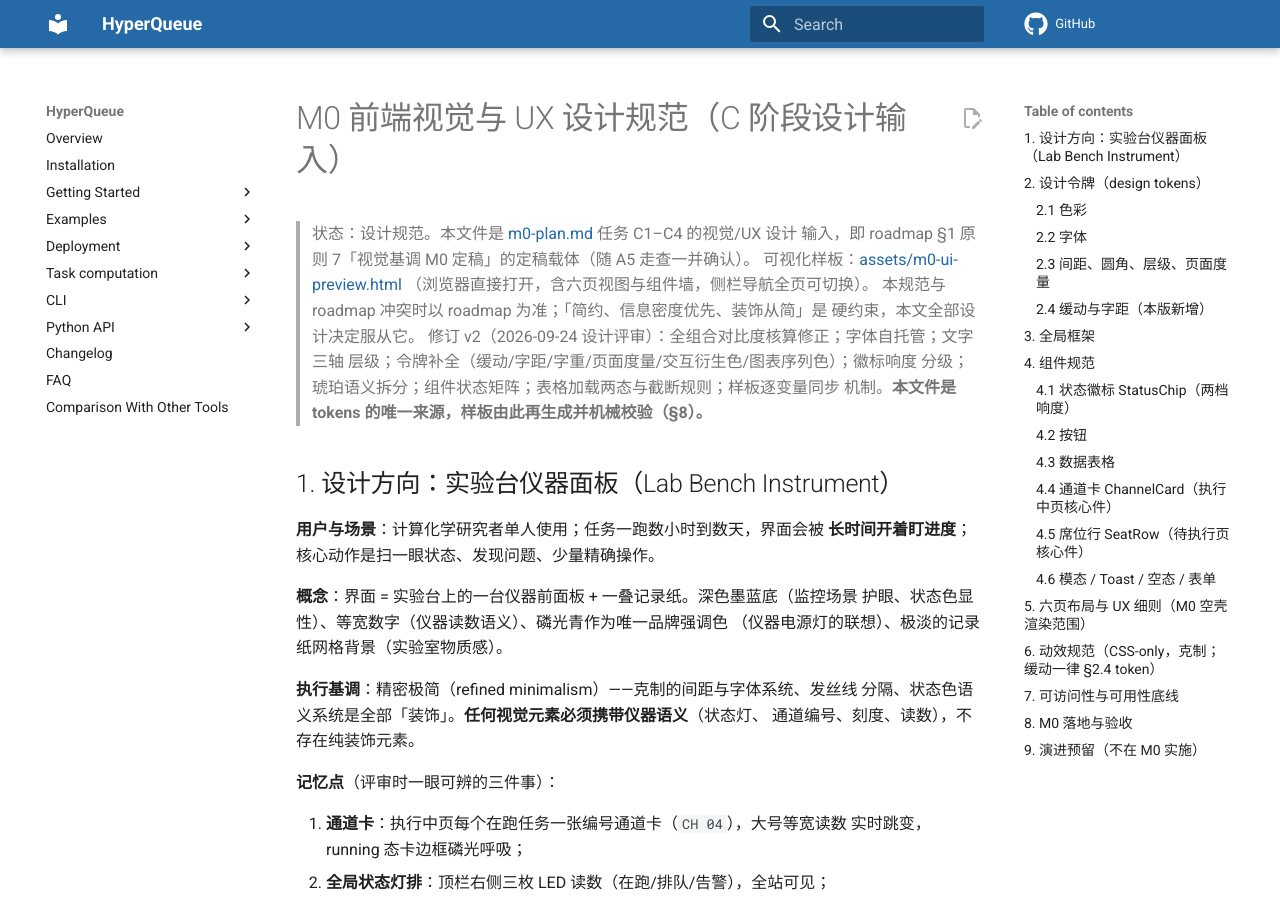
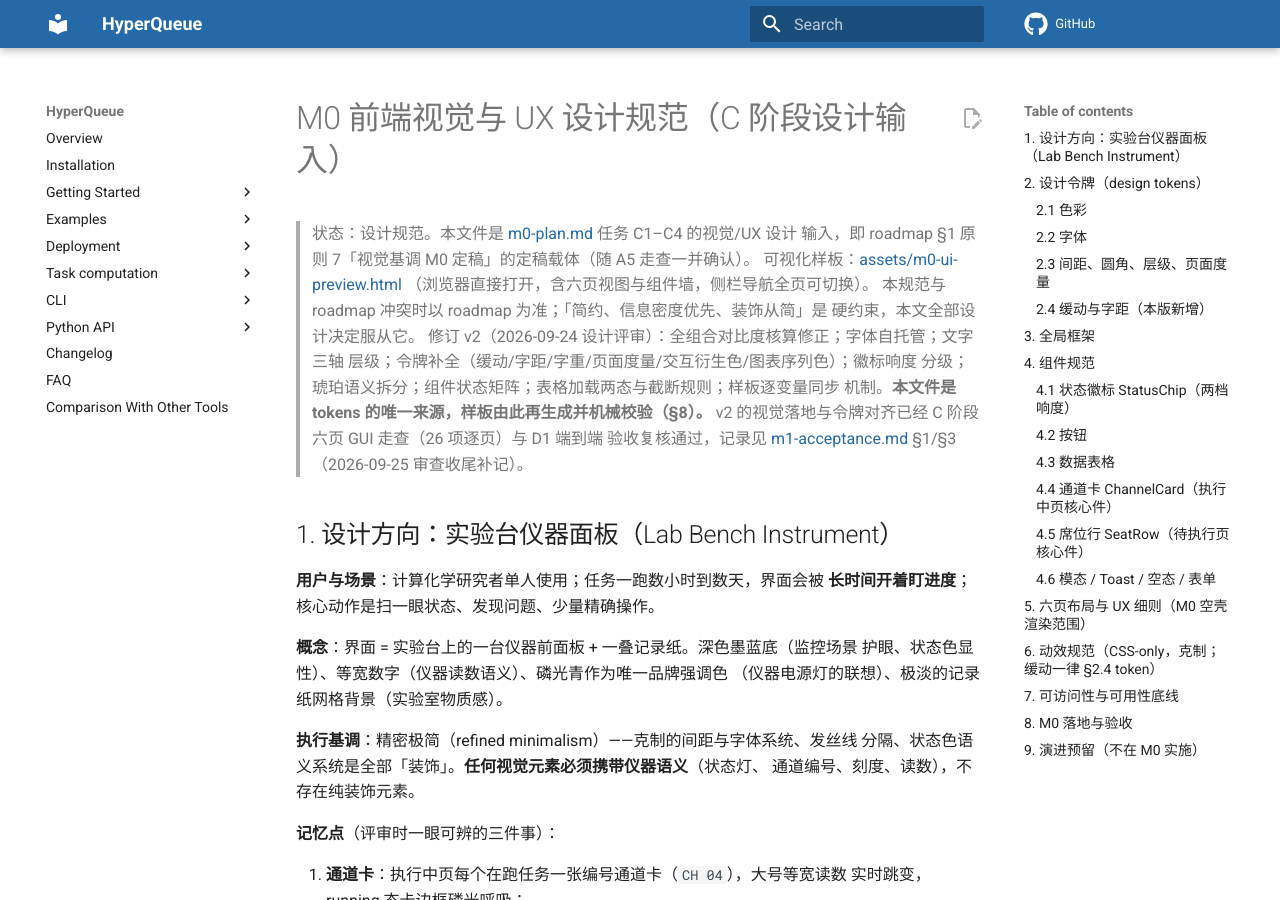
Before and after one commit to baizhancaiji/gauforge, an MkDocs documentation site: the page built from docs/plans/m0-frontend-design.md, in a window 1280 px wide and 900 px high. Built offline with MkDocs 1.6.1 and Material for MkDocs 9.7.7, drawn with Linux system fonts in a browser that asks for light colours; comment, search, counter and statistics services are not loaded; the version menu is left out.

Commit message:
docs(plans): 补记设计规范 v2 评审与走查验收留痕
- v2 修订此前仅以提交说明留痕（审查发现：无用户可查的评审记录），
  补记其视觉落地经 C 阶段六页 GUI 走查与 D1 端到端验收复核，
  引用 m1-acceptance.md §1/§3 记录

```diff
--- a/docs/plans/m0-frontend-design.md
+++ b/docs/plans/m0-frontend-design.md
@@ -10,6 +10,9 @@
 > 层级；令牌补全（缓动/字距/字重/页面度量/交互衍生色/图表序列色）；徽标响度
 > 分级；琥珀语义拆分；组件状态矩阵；表格加载两态与截断规则；样板逐变量同步
 > 机制。**本文件是 tokens 的唯一来源，样板由此再生成并机械校验（§8）。**
+> v2 的视觉落地与令牌对齐已经 C 阶段六页 GUI 走查（26 项逐页）与 D1 端到端
+> 验收复核通过，记录见 [m1-acceptance.md](m1-acceptance.md) §1/§3
+> （2026-09-25 审查收尾补记）。
 
 ## 1. 设计方向：实验台仪器面板（Lab Bench Instrument）
 
```
